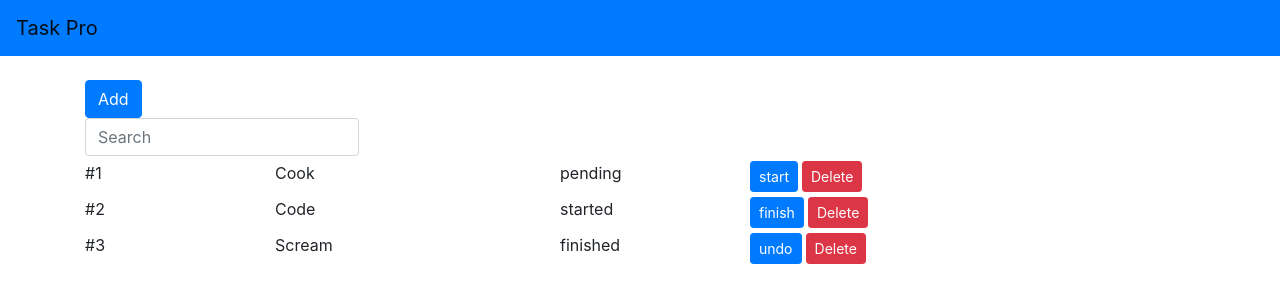
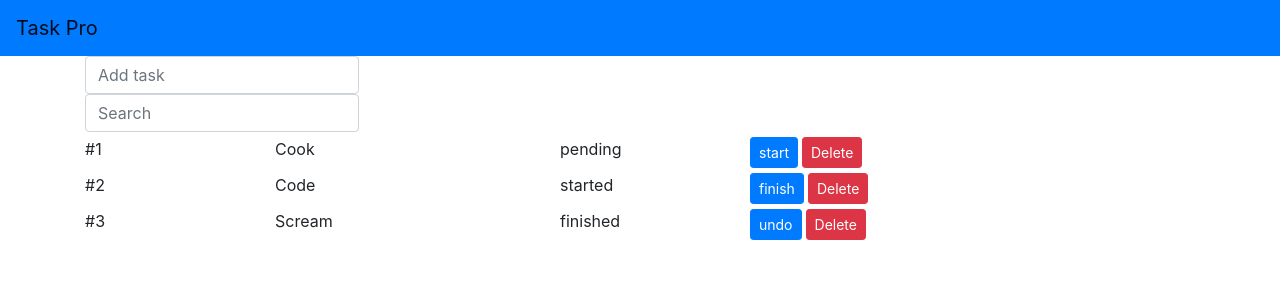
Before and after one commit to mutaimwiti/react-todo, a React (Create React App) app: page / in a window 1280 px wide. Shown: the top 302 px of the page. Built offline with nearby package versions, Linux system fonts and the light colour scheme.

Commit message:
Enable adding of tasks directly without use of modal

```diff
--- a/src/components/create.js
+++ b/src/components/create.js
@@ -2,49 +2,35 @@ import React, {Component} from 'react';
 
 class Create extends Component{
     state  = {
-        value: '',
+        task: '',
     };
 
-    handleChange = (evt) => this.setState({value: evt.target.value});
+    setTask(task) {
+        this.setState({task})
+    }
 
+    handleChange = (evt) => this.setTask(evt.target.value);
+
+    handleSubmit = (evt) => {
+        evt.preventDefault();
+        let {task} = this.state;
+        task = task.trim();
+        this.setTask('');
+        if (task !== '') {
+            this.props.onAddTask(task)
+        }
+    };
 
     render() {
-        const {onAddTask} = this.props;
-
         return (
             <>
-                <br/>
-                <button type="button" className="btn btn-primary" data-toggle="modal" data-target="#myModal">
-                    Add
-                </button>
-
-                <div className="modal fade" id="myModal" tabIndex="-1" role="dialog"
-                     aria-labelledby="exampleModalCenterTitle" aria-hidden="true">
-                    <div className="modal-dialog modal-dialog-centered" role="document">
-                        <div className="modal-content">
-                            <div className="modal-header">
-                                <h5 className="modal-title" id="exampleModalCenterTitle">Add task</h5>
-                                <button type="button" className="close" data-dismiss="modal" aria-label="Close">
-                                    <span aria-hidden="true">&times;</span>
-                                </button>
-                            </div>
-                            <div className="modal-body">
-                                <form>
-                                    <label className={'control-label'}>Task</label>
-                                    <input type={'text'}
-                                           className={'form-control'}
-                                           onChange={this.handleChange}/>
-                                </form>
-                            </div>
-                            <div className="modal-footer">
-                                <button type="button" className="btn btn-secondary" data-dismiss="modal">Close</button>
-                                <button type="button"
-                                        className="btn btn-primary"
-                                        onClick={() => onAddTask(this.state.value)}>Add</button>
-                            </div>
-                        </div>
-                    </div>
-                </div>
+                <form className="form-inline my-2 my-lg-0" onSubmit={this.handleSubmit}>
+                    <input type={'text'}
+                           value={this.state.task}
+                           className={'form-control'}
+                           placeholder="Add task"
+                           onChange={this.handleChange}/>
+                </form>
             </>
         )
     }
--- a/src/index.js
+++ b/src/index.js
@@ -2,7 +2,6 @@ import React from 'react';
 import ReactDOM from 'react-dom';
 import './index.css';
 import App from './App';
-import 'bootstrap/dist/js/bootstrap';
 import 'bootstrap/dist/css/bootstrap.css';
 import * as serviceWorker from './serviceWorker';
 
```
